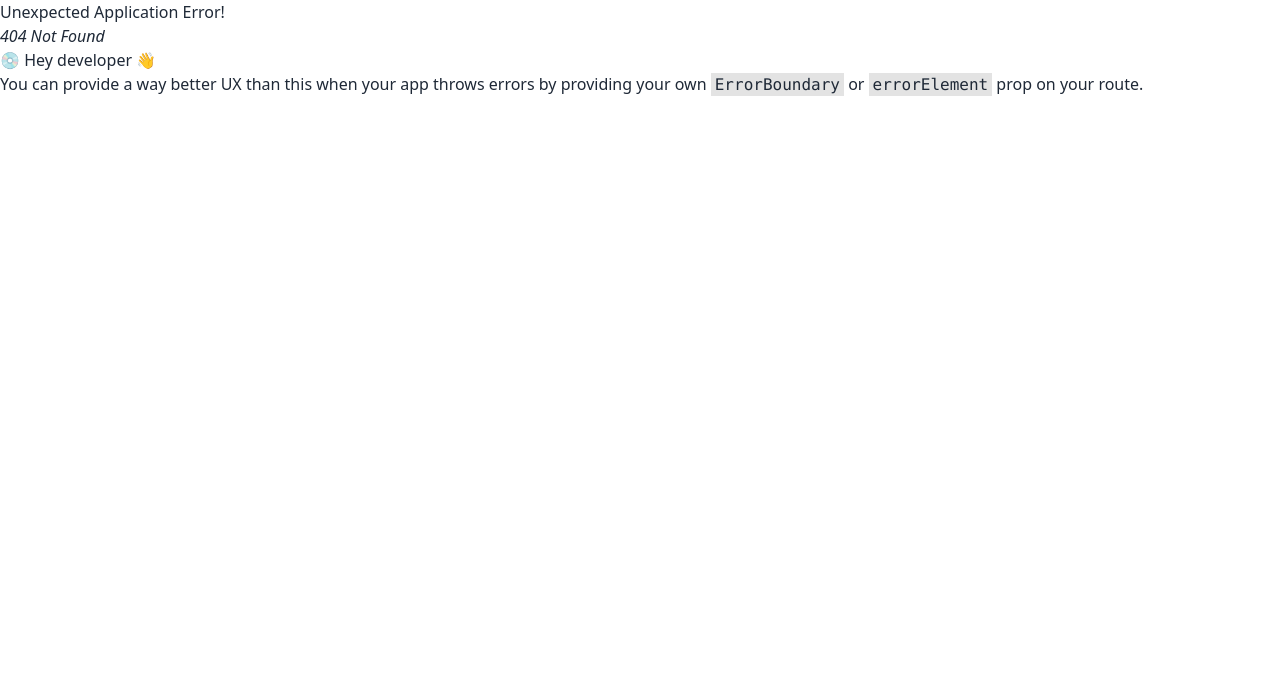
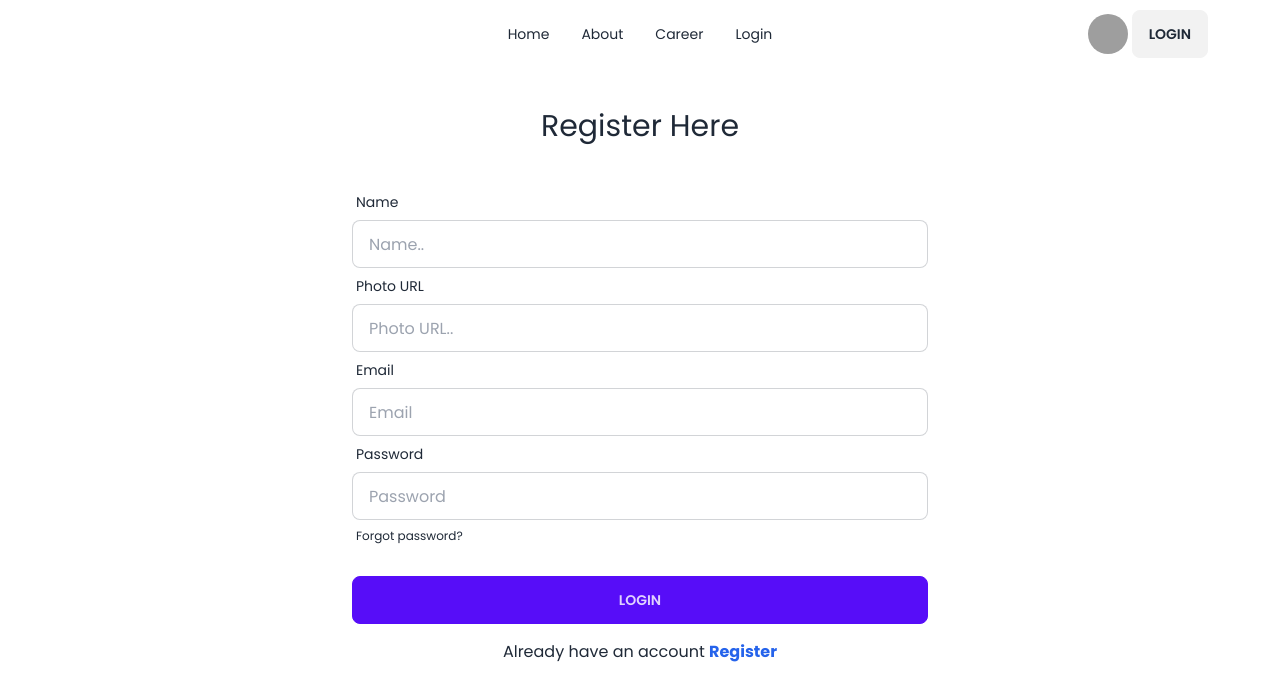
Before and after one commit to mahfuj80/React-Dragon-News-M9, a React (Vite) app: page /register in a window 1280 px wide. Before the commit this address had no page. Shown: the top 700 px of the page. Built offline with nearby package versions, Linux system fonts and the light colour scheme; grey boxes are pictures that could not be loaded.

Commit message:
Register page with form data to collect data added

```diff
--- /dev/null
+++ b/src/Pages/Login/Login.jsx
@@ -0,0 +1,60 @@
+import { Link } from 'react-router-dom';
+import Navbar from '../Shared/Navbar/Navbar';
+
+const Login = () => {
+  const handleLogin = (e) => {
+    e.preventDefault();
+    const form = new FormData(e.currentTarget);
+    console.log(form.get('password'));
+  };
+  return (
+    <div>
+      <Navbar></Navbar>
+      <div>
+        <h2 className="text-3xl my-10 text-center">Please Login</h2>
+        <form onSubmit={handleLogin} className=" md:w-3/4 lg:w-1/2 mx-auto">
+          <div className="form-control">
+            <label className="label">
+              <span className="label-text">Email</span>
+            </label>
+            <input
+              type="email"
+              placeholder="Email"
+              name="email"
+              className="input input-bordered"
+              required
+            />
+          </div>
+          <div className="form-control">
+            <label className="label">
+              <span className="label-text">Password</span>
+            </label>
+            <input
+              type="password"
+              name="password"
+              placeholder="Password"
+              className="input input-bordered"
+              required
+            />
+            <label className="label">
+              <a href="#" className="label-text-alt link link-hover">
+                Forgot password?
+              </a>
+            </label>
+          </div>
+          <div className="form-control mt-6">
+            <button className="btn btn-primary">Login</button>
+          </div>
+        </form>
+        <p className="text-center mt-4">
+          Do not have an account{' '}
+          <Link className="text-blue-600 font-bold" to={'/register'}>
+            Register
+          </Link>
+        </p>
+      </div>
+    </div>
+  );
+};
+
+export default Login;
--- /dev/null
+++ b/src/Pages/Register/Register.jsx
@@ -0,0 +1,84 @@
+import { Link } from 'react-router-dom';
+import Navbar from '../Shared/Navbar/Navbar';
+
+const Register = () => {
+  const handleRegister = (e) => {
+    e.preventDefault();
+    const form = new FormData(e.currentTarget);
+    console.log(form.get('password'));
+  };
+  return (
+    <div>
+      <Navbar></Navbar>
+      <div>
+        <h2 className="text-3xl my-10 text-center">Register Here</h2>
+        <form onSubmit={handleRegister} className=" md:w-3/4 lg:w-1/2 mx-auto">
+          <div className="form-control">
+            <label className="label">
+              <span className="label-text">Name</span>
+            </label>
+            <input
+              type="text"
+              placeholder="Name.."
+              name="name"
+              className="input input-bordered"
+              required
+            />
+          </div>
+          <div className="form-control">
+            <label className="label">
+              <span className="label-text">Photo URL</span>
+            </label>
+            <input
+              type="text"
+              placeholder="Photo URL.."
+              name="photo"
+              className="input input-bordered"
+              required
+            />
+          </div>
+          <div className="form-control">
+            <label className="label">
+              <span className="label-text">Email</span>
+            </label>
+            <input
+              type="email"
+              placeholder="Email"
+              name="email"
+              className="input input-bordered"
+              required
+            />
+          </div>
+          <div className="form-control">
+            <label className="label">
+              <span className="label-text">Password</span>
+            </label>
+            <input
+              type="password"
+              name="password"
+              placeholder="Password"
+              className="input input-bordered"
+              required
+            />
+            <label className="label">
+              <a href="#" className="label-text-alt link link-hover">
+                Forgot password?
+              </a>
+            </label>
+          </div>
+          <div className="form-control mt-6">
+            <button className="btn btn-primary">Login</button>
+          </div>
+        </form>
+        <p className="text-center mt-4">
+          Already have an account{' '}
+          <Link className="text-blue-600 font-bold" to={'/login'}>
+            Register
+          </Link>
+        </p>
+      </div>
+    </div>
+  );
+};
+
+export default Register;
--- a/src/Pages/Shared/LeftSideNav/LeftSideNav.jsx
+++ b/src/Pages/Shared/LeftSideNav/LeftSideNav.jsx
@@ -7,7 +7,7 @@
   useEffect(() => {
     fetch('categories.json')
       .then((res) => res.json())
-      .catch((data) => setCategories(data));
+      .then((data) => setCategories(data));
   }, []);
   console.log(categories);
   return (
--- a/src/Pages/Shared/Navbar/Navbar.jsx
+++ b/src/Pages/Shared/Navbar/Navbar.jsx
@@ -12,6 +12,9 @@
       </li>
       <li>
         <NavLink to={'/career'}>Career</NavLink>
+      </li>
+      <li>
+        <NavLink to={'/login'}>Login</NavLink>
       </li>
     </>
   );
```
Also changed, not shown: src/routes/Routes.jsx (+10 -0 lines), public/news.json.
